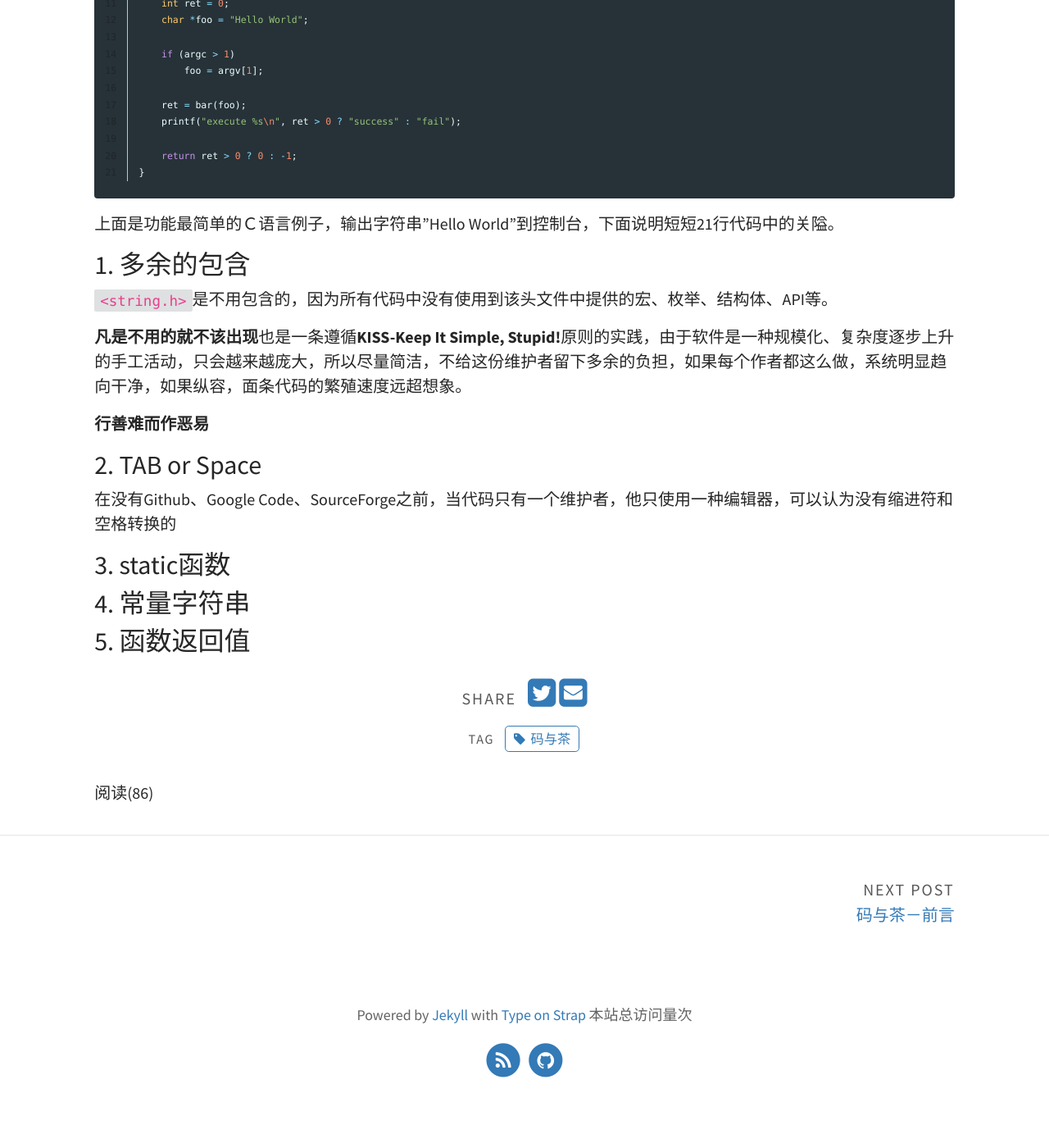
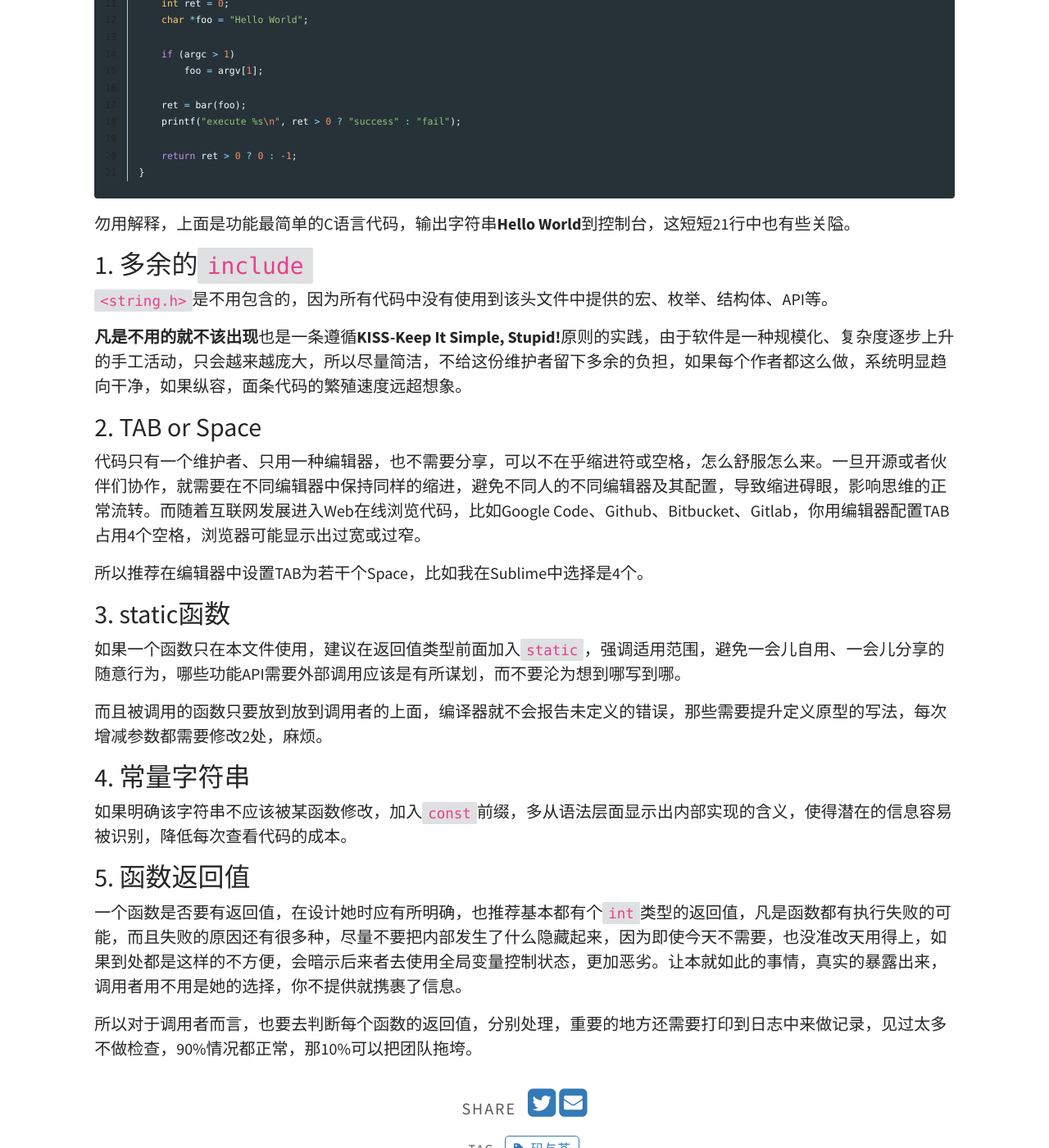
Before and after one commit to hubugui/hubugui.github.io, a Jekyll site: the page built from _posts/2020-05-17-码与茶-Hello World.md, in a window 1280 px wide and 1400 px high, scrolled down 1074 px. Shown: the whole window at 82% size. Built offline with Jekyll 4.4.1, drawn with Linux system fonts in a browser that asks for light colours; comment, search, counter and statistics services are not loaded; before the commit the page ends 2429 px from its top, so only the background shows below that; some of the changed text lies outside the part shown.

Commit message:
c code snippet

```diff
--- a/_posts/2020-05-17-码与茶-Hello World.md
+++ b/_posts/2020-05-17-码与茶-Hello World.md
@@ -10,10 +10,6 @@ tags: [码与茶]
 excerpt_separator: <!--more-->
 ---
 
-<!--more-->
-* TOC
-{:toc}
-
 1. [前言](/2020/05/16/%E7%A0%81%E4%B8%8E%E8%8C%B6-%E5%89%8D%E8%A8%80.html)
 1. [Hello World](/2020/05/17/%E7%A0%81%E4%B8%8E%E8%8C%B6-Hello-World.html)
 1. [模块和接口]()
@@ -25,6 +21,10 @@ excerpt_separator: <!--more-->
 1. [CI持续集成]()
 1. [CD持续部署]()
 1. [结束语]()
+
+<!--more-->
+* TOC
+{:toc}
 
 {% highlight c linenos %}
 #include <stdio.h>
@@ -50,22 +50,32 @@ int main(int argc, char *argv[])
 }
 {% endhighlight %}
 
-上面是功能最简单的Ｃ语言例子，输出字符串"Hello World"到控制台，下面说明短短21行代码中的关隘。
+勿用解释，上面是功能最简单的C语言代码，输出字符串**Hello World**到控制台，这短短21行中也有些关隘。
 
-## 1. 多余的包含
+## 1. 多余的`include`
 
 `<string.h>`是不用包含的，因为所有代码中没有使用到该头文件中提供的宏、枚举、结构体、API等。
 
 **凡是不用的就不该出现**也是一条遵循**KISS-Keep It Simple, Stupid!**原则的实践，由于软件是一种规模化、复杂度逐步上升的手工活动，只会越来越庞大，所以尽量简洁，不给这份维护者留下多余的负担，如果每个作者都这么做，系统明显趋向干净，如果纵容，面条代码的繁殖速度远超想象。
 
-**行善难而作恶易**
-
 ## 2.  TAB or Space
 
-在没有Github、Google Code、SourceForge之前，当代码只有一个维护者，他只使用一种编辑器，可以认为没有缩进符和空格转换的
+代码只有一个维护者、只用一种编辑器，也不需要分享，可以不在乎缩进符或空格，怎么舒服怎么来。一旦开源或者伙伴们协作，就需要在不同编辑器中保持同样的缩进，避免不同人的不同编辑器及其配置，导致缩进碍眼，影响思维的正常流转。而随着互联网发展进入Web在线浏览代码，比如Google Code、Github、Bitbucket、Gitlab，你用编辑器配置TAB占用4个空格，浏览器可能显示出过宽或过窄。
+
+所以推荐在编辑器中设置TAB为若干个Space，比如我在Sublime中选择是4个。
 
 ## 3. static函数
 
+如果一个函数只在本文件使用，建议在返回值类型前面加入`static`，强调适用范围，避免一会儿自用、一会儿分享的随意行为，哪些功能API需要外部调用应该是有所谋划，而不要沦为想到哪写到哪。
+
+而且被调用的函数只要放到放到调用者的上面，编译器就不会报告未定义的错误，那些需要提升定义原型的写法，每次增减参数都需要修改2处，麻烦。
+
 ## 4. 常量字符串
 
+如果明确该字符串不应该被某函数修改，加入`const`前缀，多从语法层面显示出内部实现的含义，使得潜在的信息容易被识别，降低每次查看代码的成本。
+
 ## 5. 函数返回值
+
+一个函数是否要有返回值，在设计她时应有所明确，也推荐基本都有个`int`类型的返回值，凡是函数都有执行失败的可能，而且失败的原因还有很多种，尽量不要把内部发生了什么隐藏起来，因为即使今天不需要，也没准改天用得上，如果到处都是这样的不方便，会暗示后来者去使用全局变量控制状态，更加恶劣。让本就如此的事情，真实的暴露出来，调用者用不用是她的选择，你不提供就携裹了信息。
+
+所以对于调用者而言，也要去判断每个函数的返回值，分别处理，重要的地方还需要打印到日志中来做记录，见过太多不做检查，90%情况都正常，那10%可以把团队拖垮。
```
